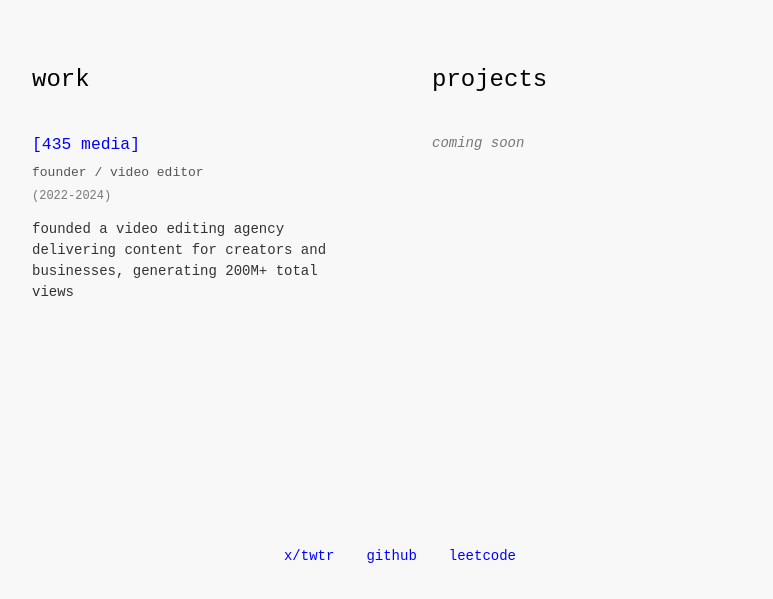
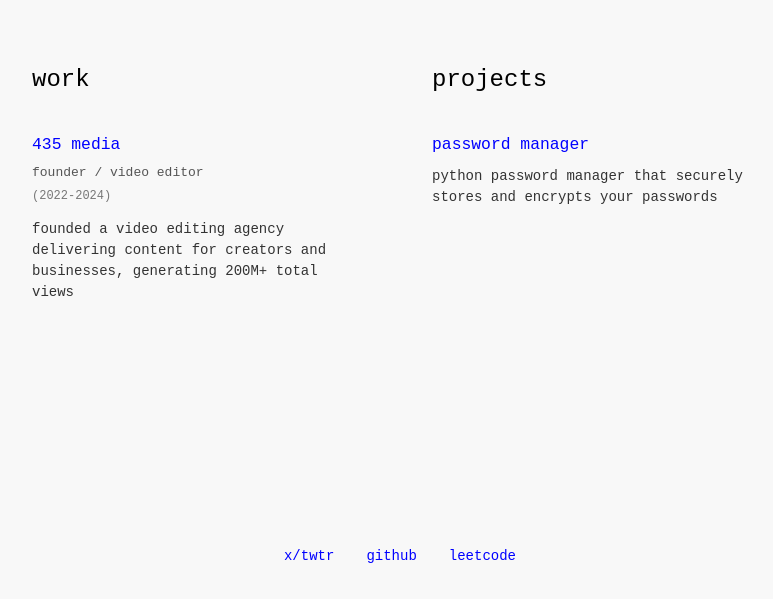
Before and after one commit to eelixir/personal-website, a plain HTML site: page index.html in a window 1280 px wide. Shown: the part 201-800 px from the top of the page, without its empty margins (240-1013 px from the left). Drawn offline with Linux system fonts and the light colour scheme; a small style sheet from the web is missing.

Commit message:
feat: added password manager project

```diff
--- a/index.html
+++ b/index.html
@@ -23,7 +23,7 @@
             <section id="work" class="section">
                 <h2>work</h2>
                 <div class="work-item">
-                    <h3><a href="https://435media.xyz" target="_blank">[435 media]</a></h3>
+                    <h3><a href="https://435media.xyz" target="_blank">435 media</a></h3>
                     <p class="role">founder / video editor</p>
                     <p class="dates">(2022-2024)</p>
                     <p class="description">
@@ -34,8 +34,11 @@
 
             <section id="projects" class="section">
                 <h2>projects</h2>
-                <div class="coming-soon">
-                    <p>coming soon</p>
+                <div class="project-item">
+                    <h3><a href="https://github.com/eelixir/password-manager" target="_blank">password manager</a></h3>
+                    <p class="description">
+                        python password manager that securely stores and encrypts your passwords
+                    </p>
                 </div>
             </section>
         </div>
--- a/style.css
+++ b/style.css
@@ -144,6 +144,15 @@ main {
     margin-bottom: 0.5rem;
 }
 
+.project-item h3 a {
+    color: #0000FF;
+    text-decoration: none;
+}
+
+.project-item h3 a:hover {
+    color: #000088;
+}
+
 .project-link {
     color: #555555;
     text-decoration: none;
```
